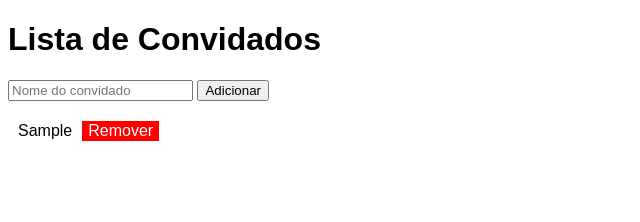
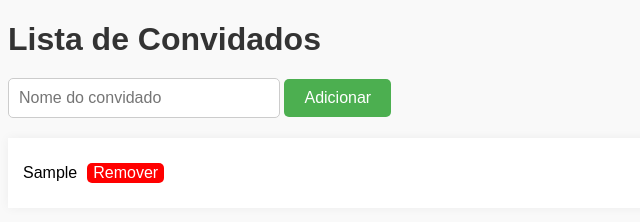
Before and after one commit to caiooww/Desafio---Parada-25, a plain HTML site: page index.html in a window 1280 px wide. Both pictures are taken after typing "Sample" into the empty fields and a click on the button "Adicionar". Shown: the whole page, without its empty margins (0-640 px from the left). Drawn offline with Linux system fonts and the light colour scheme.

Commit message:
Update style.css

```diff
--- a/style.css
+++ b/style.css
@@ -1,16 +1,52 @@
 body {
   font-family: Arial, sans-serif;
+  background-color: #f9f9f9;
+}
+
+h1 {
+  color: #333;
+  margin-bottom: 20px;
+}
+
+input[type="text"] {
+  padding: 10px;
+  font-size: 16px;
+  border: 1px solid #ccc;
+  border-radius: 5px;
+  width: 250px;
+}
+
+input[type="text"]:focus {
+  border-color: #aaa;
+  box-shadow: 0 0 10px rgba(0, 0, 0, 0.1);
+}
+
+#adicionar-convidado {
+  background-color: #4CAF50;
+  color: #fff;
+  border: none;
+  padding: 10px 20px;
+  font-size: 16px;
+  cursor: pointer;
+  border-radius: 5px;
+}
+
+#adicionar-convidado:hover {
+  background-color: #3e8e41;
 }
 
 #lista-convidados {
   list-style: none;
   padding: 0;
   margin: 0;
+  margin-top: 20px;
 }
 
 #lista-convidados li {
-    padding: 10px;
+  padding: 15px;
   border-bottom: 1px solid #ccc;
+  background-color: #fff;
+  box-shadow: 0 0 10px rgba(0, 0, 0, 0.05);
 }
 
 #lista-convidados li:last-child {
@@ -19,11 +55,12 @@ body {
 
 .remover {
   background-color: #ff0000;
-    color: #ffffff;
+  color: #fff;
   border: none;
   margin: 10px;
   font-size: 16px;
   cursor: pointer;
+  border-radius: 5px;
 }
 
 .remover:hover {
```
Lines whose indentation alone changed are shown as unchanged.
